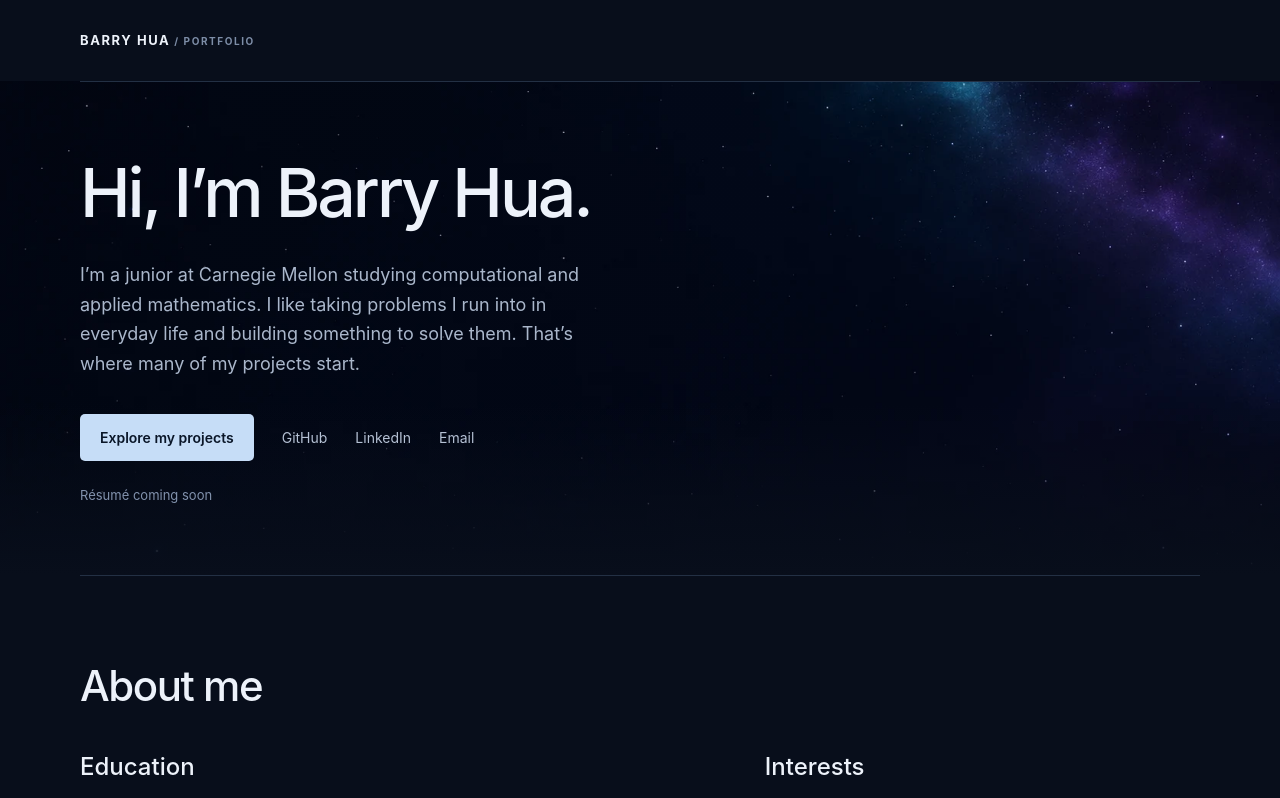
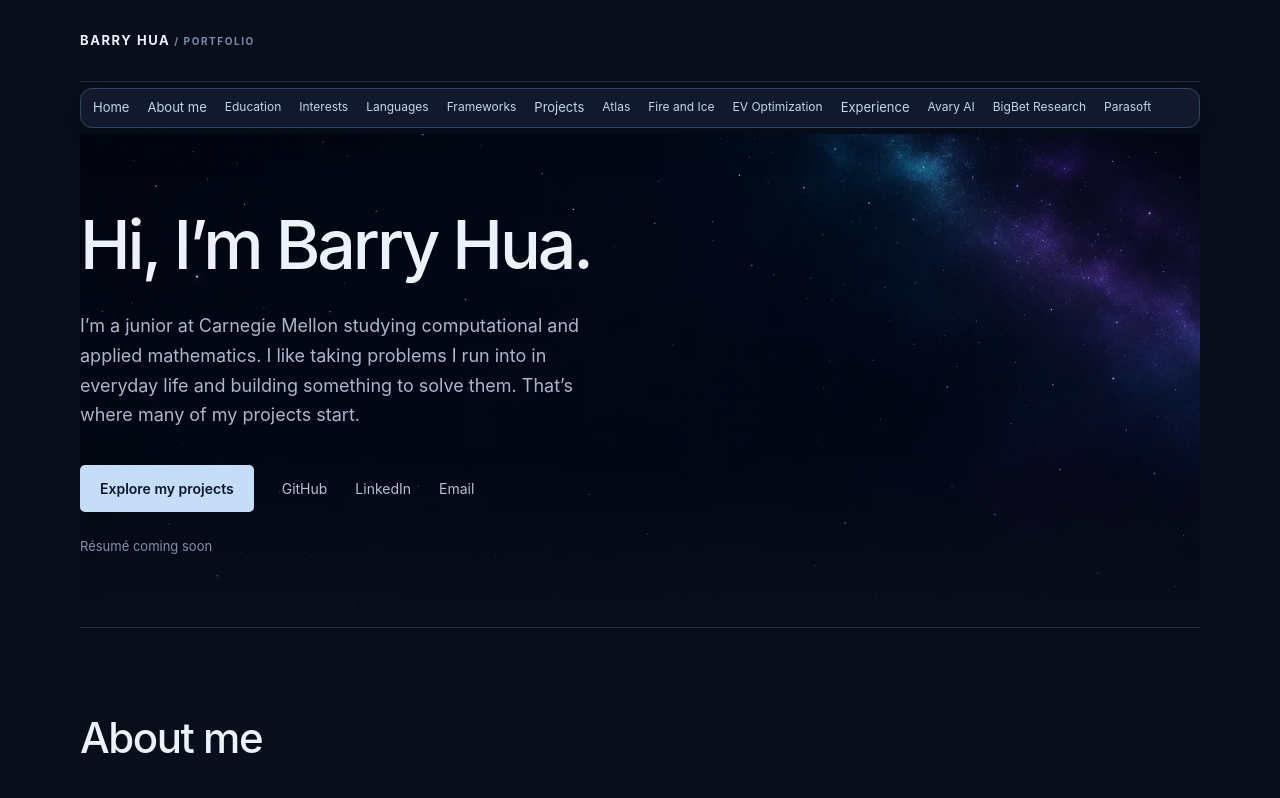
Before and after one commit to TakinaHua/takinahua.github.io, a React (Vite) app: page / in a window 1280 px wide. Shown: the top 798 px of the page. Built offline with nearby package versions, Linux system fonts and the light colour scheme.

Commit message:
feat: add angled navigation with subsection links

```diff
--- a/src/App.css
+++ b/src/App.css
@@ -169,3 +169,134 @@
 .experience-list .role {
   margin-top: 0;
 }
+
+.portfolio-layout {
+  display: grid;
+  grid-template-columns: 210px minmax(0, 1fr);
+  gap: 32px;
+  width: min(1360px, calc(100% - 64px));
+  margin: 0 auto;
+}
+
+.portfolio-layout main {
+  width: 100%;
+}
+
+.portfolio-layout [id] {
+  scroll-margin-top: 32px;
+}
+
+.hero::before {
+  inset: 0;
+  border-radius: 0 0 20px 20px;
+}
+
+.sidebar-zone {
+  position: sticky;
+  top: 12px;
+  align-self: start;
+  z-index: 2;
+  padding: 16px 12px;
+  perspective: 720px;
+}
+
+.sidebar {
+  transform: rotateY(15deg) scale(.97);
+  transform-origin: left center;
+  padding: 10px 12px;
+  border: 1px solid #314662;
+  border-radius: 12px;
+  background: #101a2c;
+  color: #c5d5eb;
+  box-shadow: 0 12px 32px #04081266;
+  opacity: .72;
+  transition: transform 200ms ease, opacity 200ms ease, border-color 200ms ease;
+}
+
+.sidebar-zone:hover .sidebar,
+.sidebar-zone:focus-within .sidebar {
+  transform: rotateY(5deg) scale(1.03);
+  opacity: 1;
+  border-color: #6389b6;
+}
+
+.sidebar ul {
+  display: grid;
+  gap: 2px;
+  max-height: calc(100dvh - 72px);
+  overflow-y: auto;
+  margin: 0;
+  padding: 0;
+  list-style: none;
+}
+
+.sidebar a {
+  display: block;
+  padding: 4px 8px;
+  border-radius: 5px;
+  font-size: 13px;
+}
+
+.sidebar-subsection a {
+  padding-left: 20px;
+  font-size: 12px;
+}
+
+.sidebar a:hover,
+.sidebar a:focus-visible {
+  background: #223652;
+  color: #fff;
+}
+
+.sidebar a:focus-visible {
+  outline-offset: -2px;
+}
+
+@media (max-width: 900px), (hover: none) {
+  .portfolio-layout {
+    grid-template-columns: minmax(0, 1fr);
+    gap: 0;
+    width: min(1120px, calc(100% - 40px));
+  }
+
+  .portfolio-layout [id] {
+    scroll-margin-top: 74px;
+  }
+
+  .sidebar-zone {
+    top: 0;
+    padding: 6px 0;
+    background: #080e1b;
+  }
+
+  .sidebar,
+  .sidebar-zone:hover .sidebar,
+  .sidebar-zone:focus-within .sidebar {
+    transform: none;
+    opacity: 1;
+  }
+
+  .sidebar {
+    padding: 4px;
+  }
+
+  .sidebar ul {
+    display: flex;
+    overflow-x: auto;
+    scrollbar-width: thin;
+  }
+
+  .sidebar li {
+    flex: none;
+  }
+
+  .sidebar-subsection a {
+    padding-left: 8px;
+  }
+}
+
+@media (prefers-reduced-motion: reduce) {
+  .sidebar {
+    transition: none;
+  }
+}
--- a/src/App.tsx
+++ b/src/App.tsx
@@ -22,6 +22,23 @@ const skillGroups = [
   },
 ]
 
+const pageSections = [
+  { id: 'home', label: 'Home' },
+  { id: 'about', label: 'About me' },
+  { id: 'education', label: 'Education', nested: true },
+  { id: 'interests', label: 'Interests', nested: true },
+  { id: 'programming-languages', label: 'Languages', nested: true },
+  { id: 'frameworks', label: 'Frameworks', nested: true },
+  { id: 'projects', label: 'Projects' },
+  { id: 'atlas', label: 'Atlas', nested: true },
+  { id: 'fire-and-ice', label: 'Fire and Ice', nested: true },
+  { id: 'ev-optimization', label: 'EV Optimization', nested: true },
+  { id: 'experience', label: 'Experience' },
+  { id: 'avary-ai', label: 'Avary AI', nested: true },
+  { id: 'bigbet-research', label: 'BigBet Research', nested: true },
+  { id: 'parasoft', label: 'Parasoft', nested: true },
+]
+
 function App() {
   return (
     <>
@@ -29,7 +46,19 @@ function App() {
       <header className="site-header">
         <a className="brand" href="#home">BARRY HUA<span> / PORTFOLIO</span></a>
       </header>
-      <main id="main">
+      <div className="portfolio-layout">
+        <div className="sidebar-zone">
+          <nav className="sidebar" aria-label="On this page">
+            <ul>
+              {pageSections.map(({ id, label, nested }) => (
+                <li key={id} className={nested ? 'sidebar-subsection' : undefined}>
+                  <a href={`#${id}`}>{label}</a>
+                </li>
+              ))}
+            </ul>
+          </nav>
+        </div>
+        <main id="main" tabIndex={-1}>
           <section id="home" className="hero" aria-labelledby="hero-title">
             <h1 id="hero-title">Hi, I’m Barry Hua.</h1>
             <p className="intro">I’m a junior at Carnegie Mellon studying computational and applied mathematics. I like taking problems I run into in everyday life and building something to solve them. That’s where many of my projects start.</p>
@@ -45,7 +74,7 @@ function App() {
             <h2 id="about-title">About me</h2>
             <div className="about-grid">
               <div>
-              <h3>Education</h3>
+                <h3 id="education">Education</h3>
                 <ul className="education-list">
                   <li>
                     <strong>Carnegie Mellon University</strong>
@@ -60,7 +89,7 @@ function App() {
                 </ul>
               </div>
               <div>
-              <h3>Interests</h3>
+                <h3 id="interests">Interests</h3>
                 <ul className="interest-list">
                   <li>Backend development</li>
                   <li>Algorithms</li>
@@ -98,30 +127,30 @@ function App() {
           <section id="projects" aria-labelledby="projects-title">
             <h2 id="projects-title">Things I’ve built.</h2>
             <div className="project-list">
-            <article className="project"><div className="project-copy"><h3>Atlas</h3>
+              <article className="project" id="atlas"><div className="project-copy"><h3>Atlas</h3>
                 <p className="entry-date"><time dateTime="2026-08">Aug 2026</time> – Present</p><p>A trip planner for putting together, mapping, and sharing itineraries. I built the web app and a routing system that finds the shortest path between stops, so people can see how a trip fits together.</p><p className="tech">TypeScript · Next.js · Node.js · PostgreSQL</p><span className="status">Live demo coming soon</span></div><div className="project-media">Project screenshot coming soon</div></article>
-            <article className="project"><div className="project-copy"><h3>Fire and Ice</h3>
+              <article className="project" id="fire-and-ice"><div className="project-copy"><h3>Fire and Ice</h3>
                 <p className="entry-date"><time dateTime="2025-03">Mar 2025</time> – <time dateTime="2025-04">Apr 2025</time></p><p>A Python game I built with a team. I worked on player movement, collision detection, and camera and keyboard controls to make the game feel more responsive.</p><p className="tech">Python · OpenCV · cmu_graphics</p><a className="project-link" href="https://github.com/TakinaHua/Fire-and-Ice" target="_blank" rel="noreferrer">View repository <span aria-hidden="true">↗</span></a><span className="project-link-placeholder">Demo link coming soon</span></div><div className="project-media">Gameplay preview coming soon</div></article>
-            <article className="project"><div className="project-copy"><h3>EV Optimization</h3><p>An operations research project exploring optimization for electric vehicles. More about the model and our work will be shared here soon.</p><p className="tech">Operations research · Optimization</p><span className="status">Coming soon</span></div><div className="project-media">Project preview coming soon</div></article>
+              <article className="project" id="ev-optimization"><div className="project-copy"><h3>EV Optimization</h3><p>An operations research project exploring optimization for electric vehicles. More about the model and our work will be shared here soon.</p><p className="tech">Operations research · Optimization</p><span className="status">Coming soon</span></div><div className="project-media">Project preview coming soon</div></article>
             </div>
           </section>
           <section id="experience" aria-labelledby="experience-title">
             <h2 id="experience-title">Experience</h2>
             <div className="experience-list">
               <article>
-              <h3>Avary AI</h3>
+                <h3 id="avary-ai">Avary AI</h3>
                 <p className="entry-date"><time dateTime="2026-10">Oct 2026</time> – Present</p>
                 <p className="role">Software Engineer</p>
                 <p>I build Spring Boot APIs that let clients create secure interview links and retrieve candidate evaluation reports. I implemented role-based access controls and request validation to keep each organization’s data separate, and moved file processing to background jobs so uploads don’t block other requests.</p>
               </article>
               <article>
-              <h3>BigBet Research · Carnegie Mellon</h3>
+                <h3 id="bigbet-research">BigBet Research · Carnegie Mellon</h3>
                 <p className="entry-date"><time dateTime="2026-05">May 2026</time> – <time dateTime="2026-08">Aug 2026</time></p>
                 <p className="role">Research Assistant</p>
                 <p>I built interactive calculus assessments that collected students’ answers and explanations. I developed a Node.js service that gave feedback on their reasoning, used Python to identify patterns in common mistakes, and refined the prompts and grading criteria used to assess responses.</p>
               </article>
               <article>
-              <h3>Parasoft</h3>
+                <h3 id="parasoft">Parasoft</h3>
                 <p className="entry-date"><time dateTime="2025-06">Jun 2025</time> – <time dateTime="2025-07">Jul 2025</time></p>
                 <p className="role">Technical Support Engineer</p>
                 <p>I wrote unit and regression tests and investigated API failures in client software. I also reproduced and diagnosed race conditions and deadlocks in multithreaded C and C++ applications.</p>
@@ -129,6 +158,7 @@ function App() {
             </div>
           </section>
         </main>
+      </div>
       <footer><span>Barry Hua</span><a href="#home">Back to top ↑</a></footer>
     </>
   )
```
Lines whose indentation alone changed are shown as unchanged.
